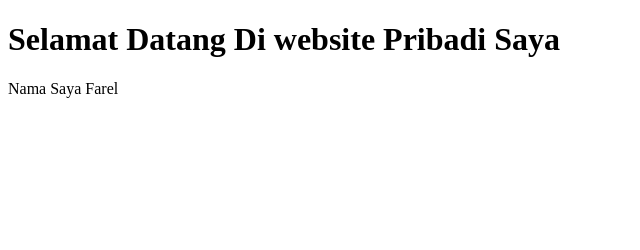
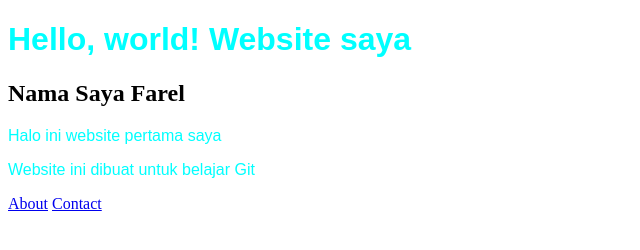
Before and after one commit to farelstore451/farelstore.github.io, a plain HTML site: page index.html in a window 1280 px wide. Shown: the whole page, without its empty margins (0-640 px from the left). Drawn offline with Linux system fonts and the light colour scheme.

Commit message:
Update index.html dan tambah style.css

```diff
--- a/index.html
+++ b/index.html
@@ -4,10 +4,16 @@
     <meta charset="UTF-8">
     <meta name="viewport" content="width=, initial-scale=1.0">
     <title>Document</title>
+    <link rel="stylesheet" href="style.css">
 </head>
 <body>
-    <h1>Selamat Datang Di website Pribadi Saya </h1>
-    </h1>Nama Saya Farel</h2>
+    <h1 style="color: aqua; ">Hello, world! Website saya</h1>
+    <h2>Nama Saya Farel</h2>
 
+    <p class="WebPertamaSaya">Halo ini website pertama saya</p>
+    <p>Website ini dibuat untuk belajar Git</p>
+
+    <a href="about.html">About</a>
+    <a href="contact.html">Contact</a>
 </body>
 </html>
--- /dev/null
+++ b/style.css
@@ -0,0 +1,8 @@
+p {
+    font-family : Arial, sans-serif;
+    color:#00ffff;
+}
+h1 {
+    font-family : Arial, sans-serif;
+    color:#0000ff;
+}
```
